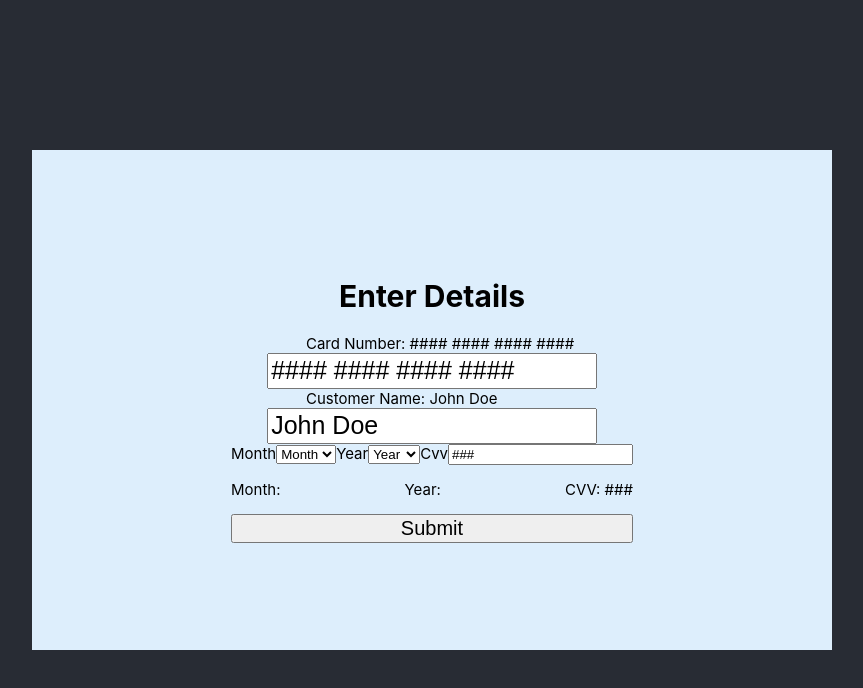
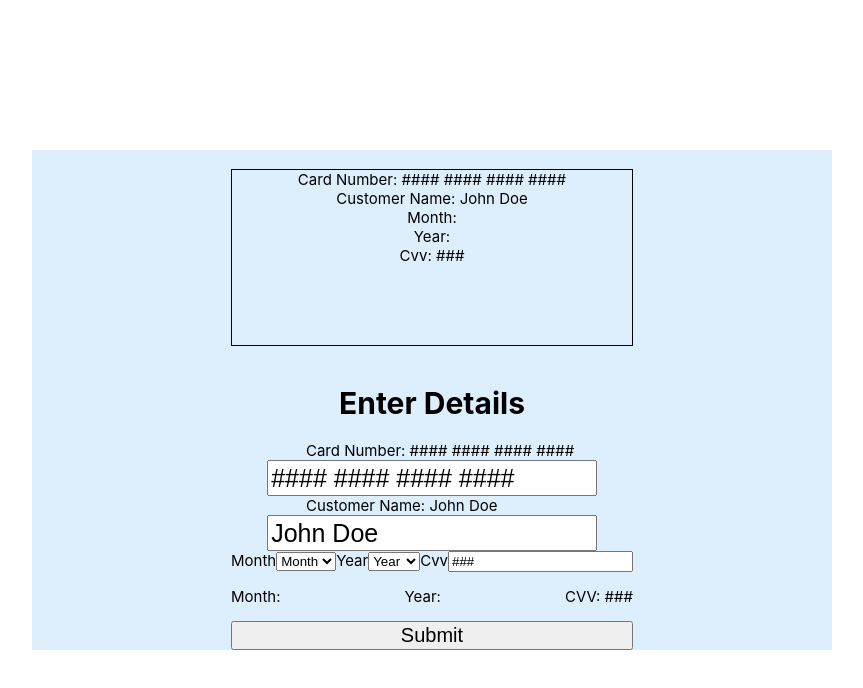
Before and after one commit to Thadman/CreditCard, a React (Create React App) app: page / in a window 1280 px wide. Shown: the top 688 px of the page, without its empty margins (208-1071 px from the left). Built offline with nearby package versions, Linux system fonts and the light colour scheme.

Commit message:
added the credit card above, just need to position correctly

```diff
--- a/src/App.css
+++ b/src/App.css
@@ -5,6 +5,7 @@
   display: flex;
   flex-direction: column;
   justify-content: center;
+  align-items: center;
 }
 
 .App {
@@ -23,7 +24,7 @@
 }
 
 .App-header {
-  background-color: #282c34;
+  background-color: #fff;
   min-height: 100vh;
   display: flex;
   flex-direction: column;
--- a/src/App.js
+++ b/src/App.js
@@ -2,6 +2,7 @@ import "./App.css";
 import { useState } from "react";
 import Form from "./components/Form";
 import Button from "./components/Button";
+import Credit from "./components/Credit";
 
 function App() {
   const [query, setQuery] = useState("Enter Details");
@@ -29,15 +30,17 @@ function App() {
     setCvv("###");
   }
 
-  // function handleChange() {
-  //   const { name, value } = e.target;
-  //   setState(([name]: value));
-  // }
-
   return (
     <div className="App">
       <header className="App-header">
         <div className="background">
+          <Credit
+            name={name}
+            month={month}
+            number={number}
+            year={year}
+            cvv={cvv}
+          />
           <div
             className="form"
             style={{ display: "flex", justifyContent: "center" }}
--- a/src/components/Button.js
+++ b/src/components/Button.js
@@ -1,7 +1,7 @@
 import React from "react";
 
 export default function Button(props) {
-  console.log(props);
+  // console.log(props);
   return (
     <div>
       <div>
@@ -22,3 +22,5 @@ export default function Button(props) {
     </div>
   );
 }
+
+// using props to pass state and handleSubmit function, which is in the parent App.js.
--- /dev/null
+++ b/src/components/Credit.js
@@ -0,0 +1,32 @@
+import React from "react";
+
+export default function Credit(props) {
+  console.log(props);
+  return (
+    <div
+      style={{
+        width: "50%",
+        height: "175px",
+        border: "1px solid black",
+        margin: "auto",
+      }}
+      className="credit-card"
+    >
+      <div>
+        <label> Card Number: {props.number}</label>
+      </div>
+      <div>
+        <label>Customer Name: {props.name}</label>
+      </div>
+      <div>
+        <label>Month: {props.month}</label>
+      </div>
+      <div>
+        <label>Year: {props.year}</label>
+      </div>
+      <div>
+        <label>Cvv: {props.cvv}</label>
+      </div>
+    </div>
+  );
+}
--- a/src/components/Form.js
+++ b/src/components/Form.js
@@ -9,5 +9,4 @@ export default function form(props) {
   );
 }
 
-// using props to pass state and handleSubmit function, which is in the parent App.js.
 // state is updating with the onChange handler.
```
Also changed, not shown: 1 other file (tests, documents, lock files or other folders).
